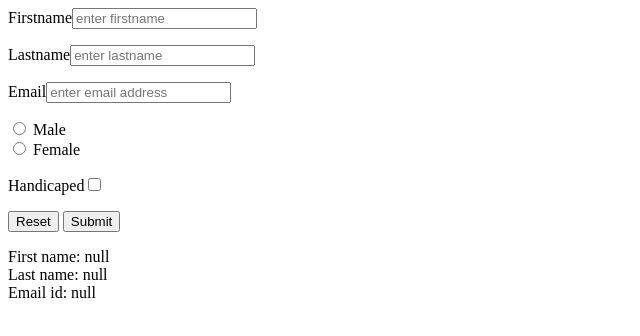
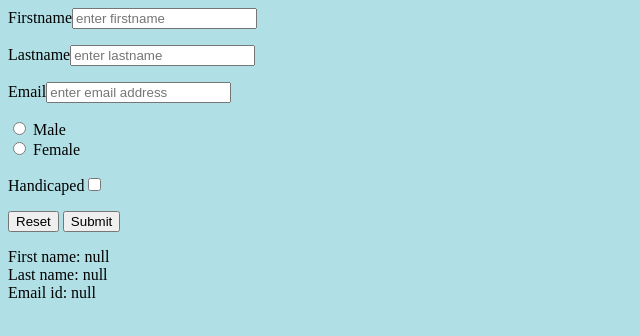
Before and after one commit to jaisonkuriakose1/jaison, a browser extension: page HTML assignment/form.html in a window 1280 px wide. Shown: the whole page, without its empty margins (0-640 px from the left). Drawn offline with Linux system fonts and the light colour scheme.

Commit message:
Update form.html

```diff
--- a/HTML assignment/form.html
+++ b/HTML assignment/form.html
@@ -1,6 +1,10 @@
 <html>
 
 <head>
+	<style>
+    		body {background-color: powderblue;}
+	</style>
+
 	<script>
 		function localsave()
     {
```
